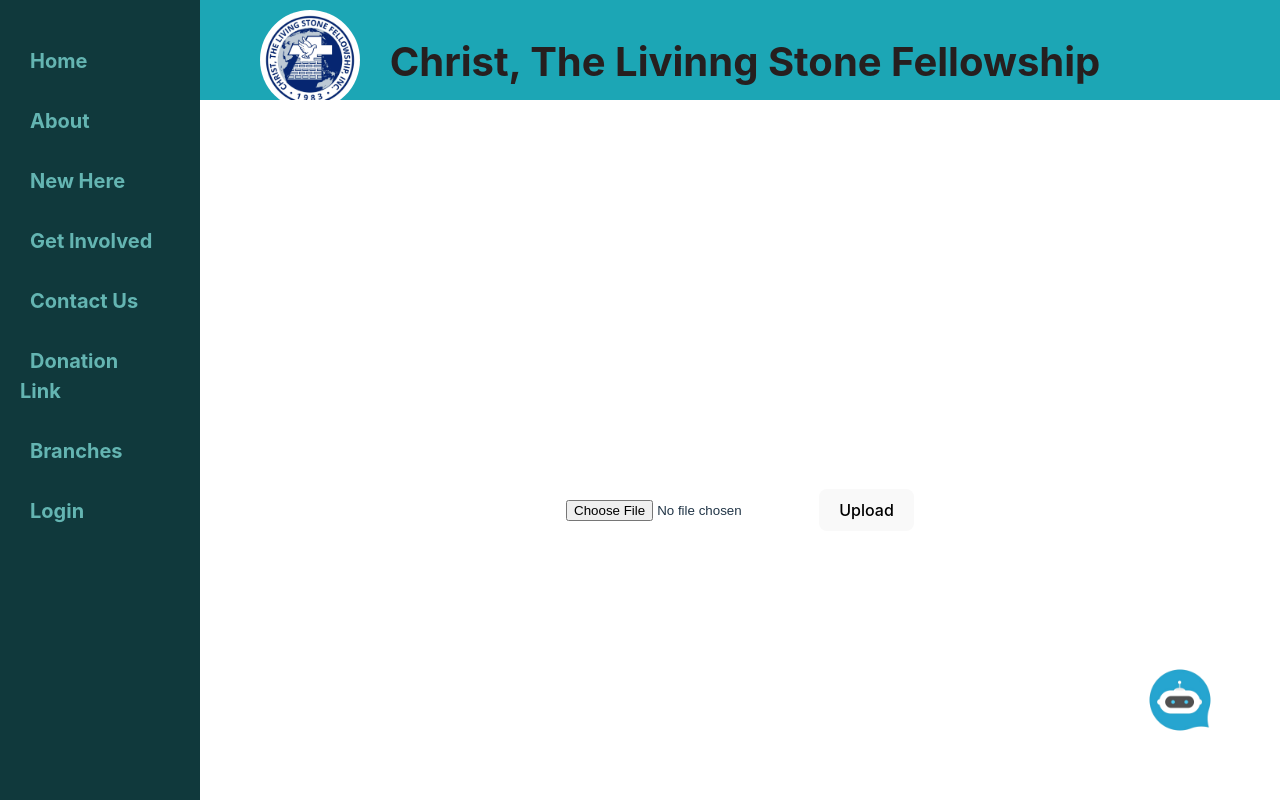
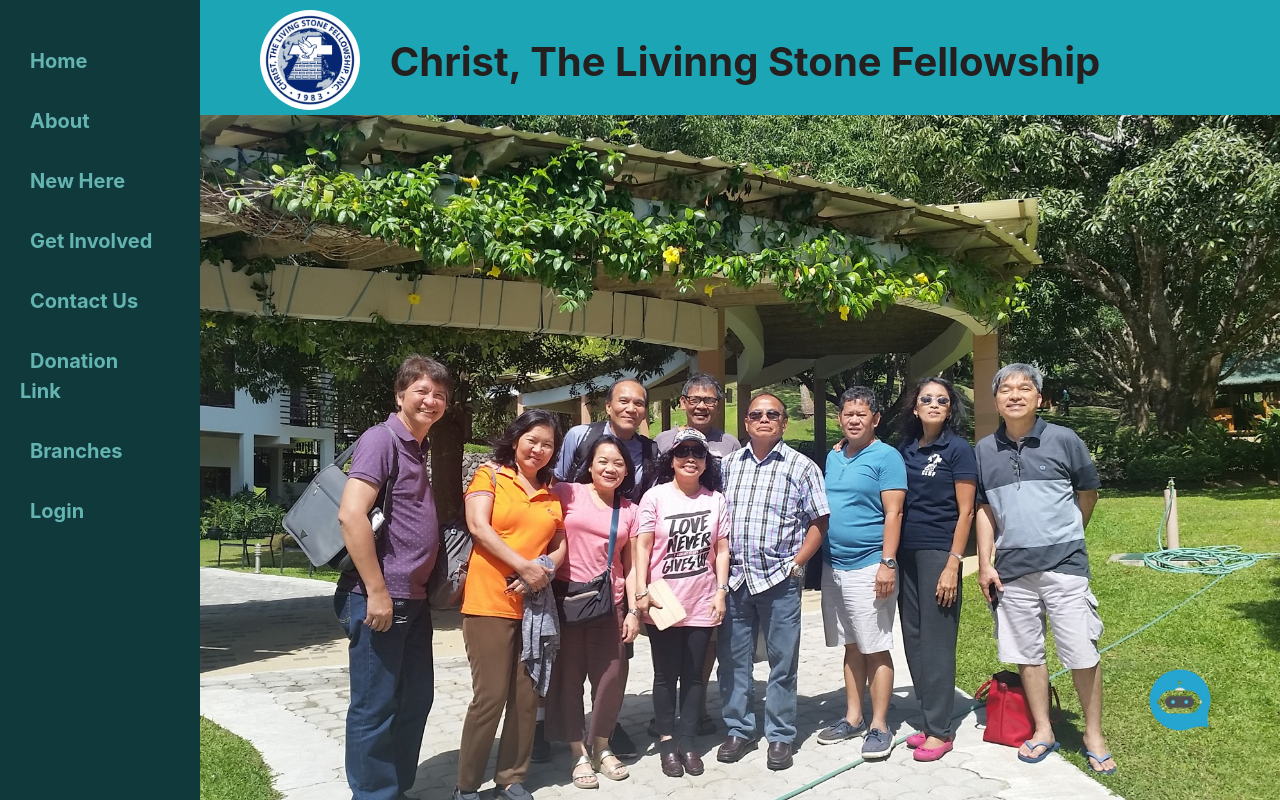
Before and after one commit to Perberto07/project, a React (Vite) app in the folder frontend/: page / in a window 1280 px wide. Built offline with nearby package versions, Linux system fonts and the light colour scheme; what react-chatbot-kit would draw is missing.

Commit message:
Update App.tsx

```diff
--- a/frontend/src/App.tsx
+++ b/frontend/src/App.tsx
@@ -1,13 +1,12 @@
 
 import Nav from "./Nav";
-import ImageUp from "./admin/ImageUp";
+
 
 function App() {
   return (
     <>
 
     <Nav/>
-    <ImageUp/>
 
     </>
   );
```
